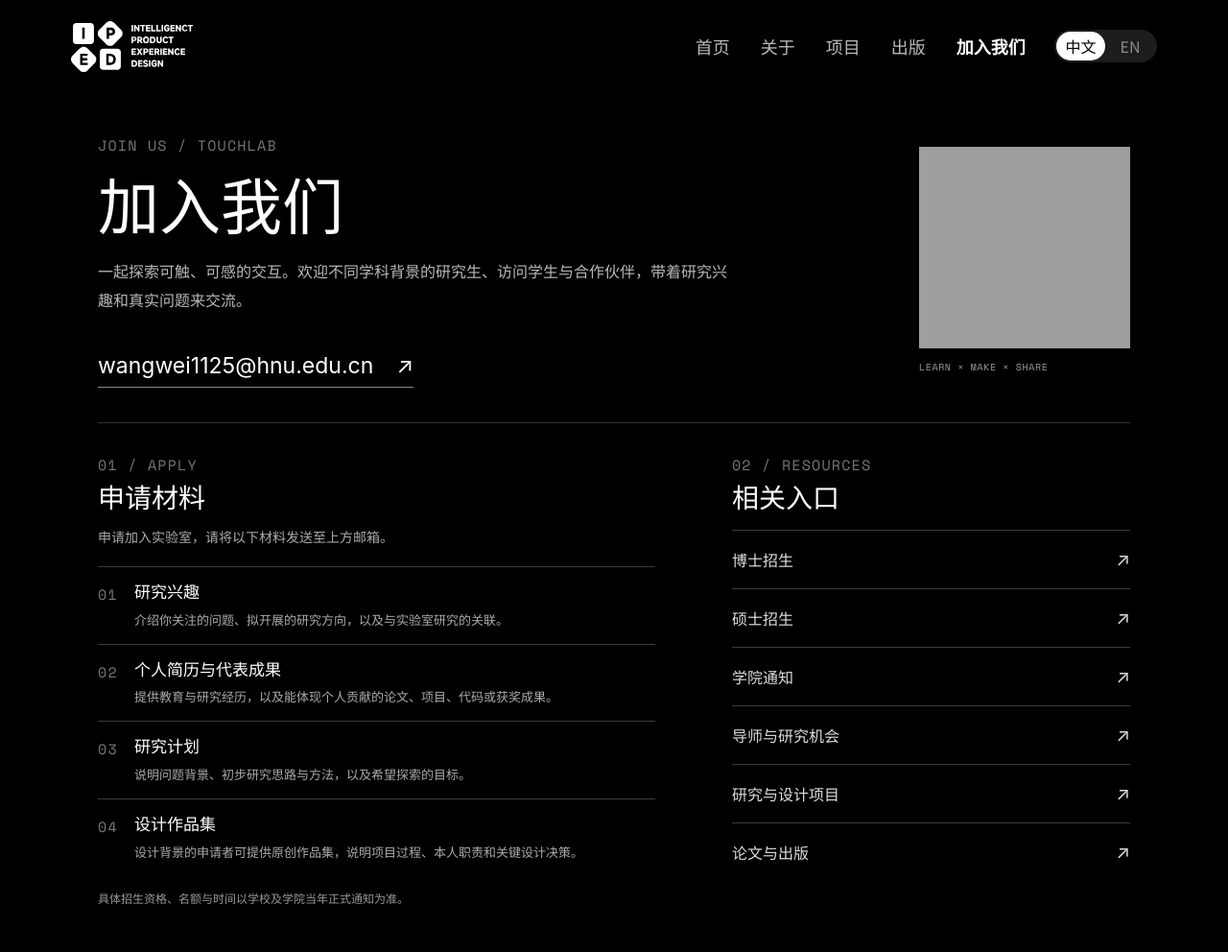
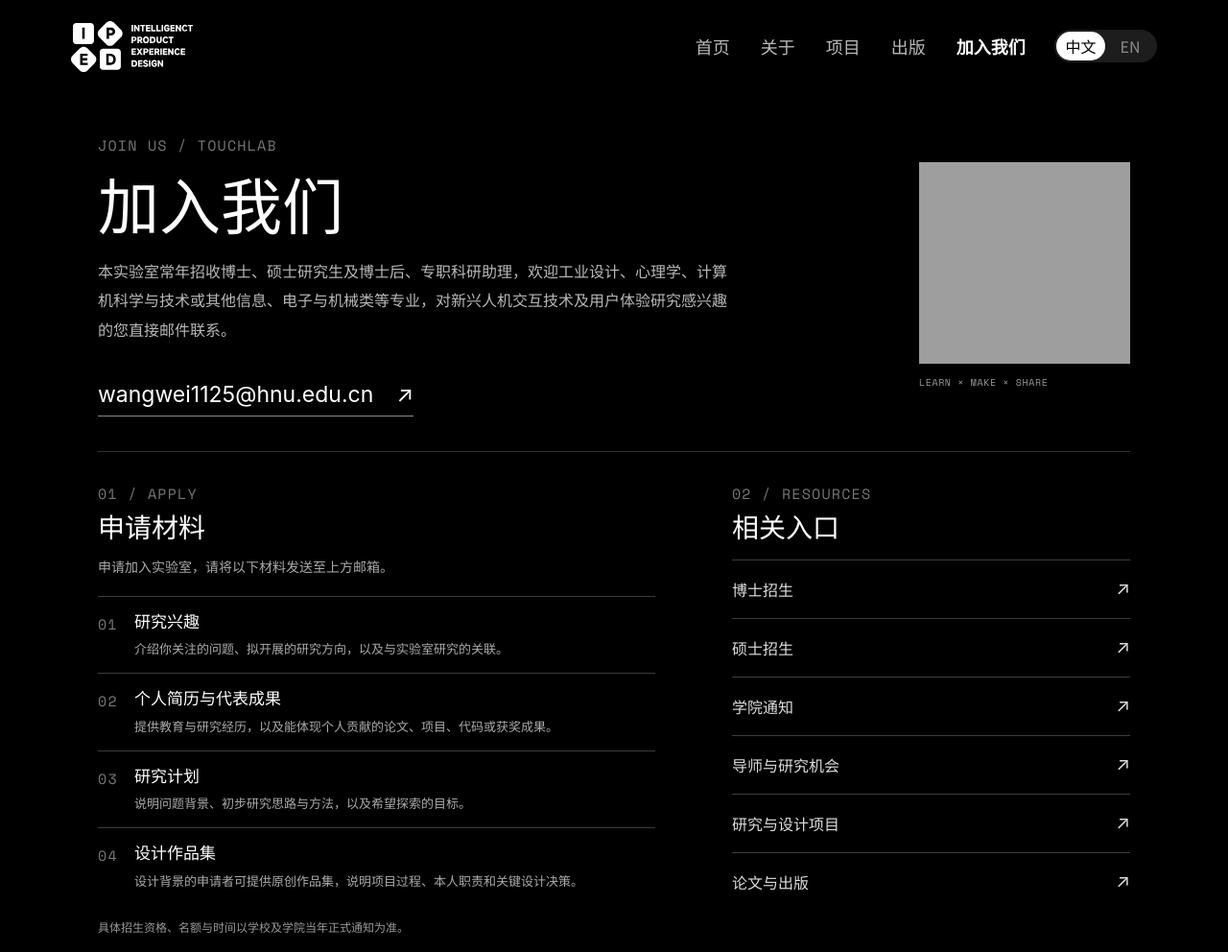
Before and after one commit to SeanLinzx/IPED-main, a plain HTML site: page join.html in a window 1280 px wide. Shown: the top 992 px of the page at 96% size. Drawn offline with nearby package versions, Linux system fonts and the light colour scheme; grey boxes are pictures that could not be loaded.

Commit message:
Update year-round recruitment invitation on join page

```diff
--- a/join.html
+++ b/join.html
@@ -40,7 +40,7 @@
         <div>
           <p class="editorial-kicker">JOIN US / TOUCHLAB</p>
           <h1 id="join-hero-title" data-zh="加入我们" data-en="Join us">加入我们</h1>
-          <p class="join-intro-text" data-zh="一起探索可触、可感的交互。欢迎不同学科背景的研究生、访问学生与合作伙伴，带着研究兴趣和真实问题来交流。" data-en="Explore tangible, sensory interaction with us. We welcome graduate students, visiting students and collaborators across disciplines to share their interests and real-world questions.">一起探索可触、可感的交互。欢迎不同学科背景的研究生、访问学生与合作伙伴，带着研究兴趣和真实问题来交流。</p>
+          <p class="join-intro-text" data-zh="本实验室常年招收博士、硕士研究生及博士后、专职科研助理，欢迎工业设计、心理学、计算机科学与技术或其他信息、电子与机械类等专业，对新兴人机交互技术及用户体验研究感兴趣的您直接邮件联系。" data-en="We welcome enquiries year-round from prospective doctoral and master’s students, postdoctoral researchers and full-time research assistants. If you have a background in industrial design, psychology, computer science and technology, or related fields in information technology, electronics or mechanical engineering, and are interested in emerging human–computer interaction technologies and user-experience research, please contact us by email.">本实验室常年招收博士、硕士研究生及博士后、专职科研助理，欢迎工业设计、心理学、计算机科学与技术或其他信息、电子与机械类等专业，对新兴人机交互技术及用户体验研究感兴趣的您直接邮件联系。</p>
           <a class="join-email" href="mailto:wangwei1125@hnu.edu.cn"><span>wangwei1125@hnu.edu.cn</span><span aria-hidden="true">↗</span></a>
         </div>
         <figure class="join-intro-art" aria-hidden="true">
```
